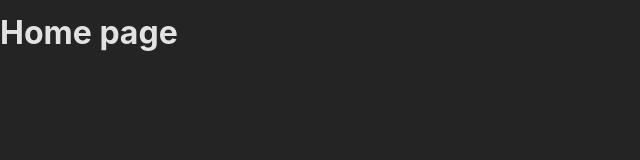
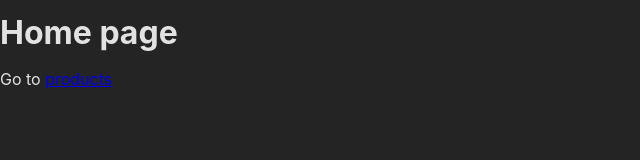
Before and after one commit to PraneethBunny123/react-router-basic, a React (Create React App) app: page / in a window 1280 px wide. Shown: the top 160 px of the page, without its empty margins (0-640 px from the left). Built offline with nearby package versions, Linux system fonts and the light colour scheme.

Commit message:
Added Link to /products imported from react-router-dom in Homepage

```diff
--- a/src/pages/Homepage.js
+++ b/src/pages/Homepage.js
@@ -1,5 +1,12 @@
+import { Link } from "react-router-dom"
+
 function Homepage() {
-    return <h1>Home page</h1>
+    return (
+        <>
+            <h1>Home page</h1>
+            <p>Go to <Link to="/products">products</Link></p>
+        </>
+    )
 }
 
 export default Homepage
```
